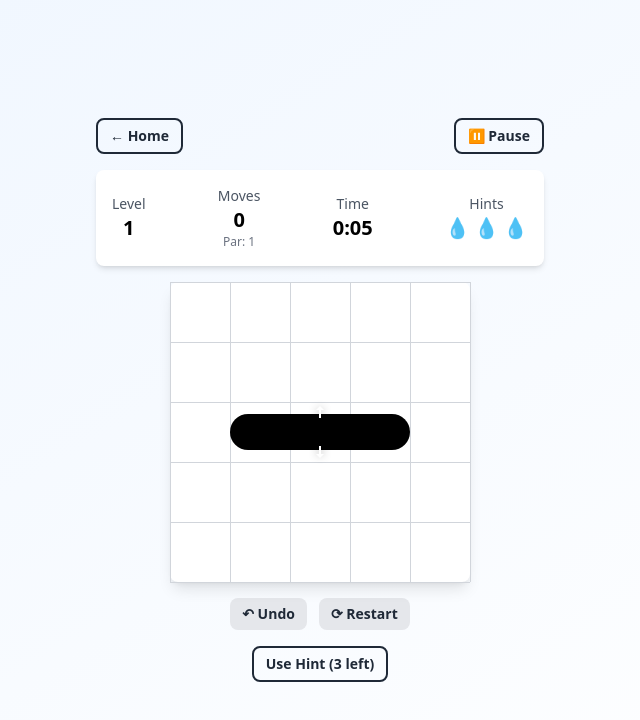
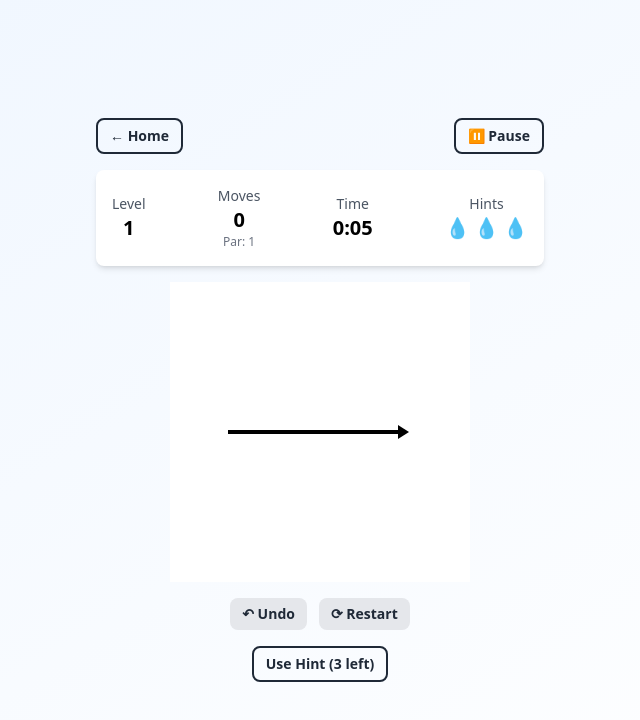
Before and after one commit to jcurtis260/Cross-arrow, a Next.js app: page /game in a window 1280 px wide. Shown: the top 720 px of the page, without its empty margins (320-960 px from the left). Built offline with nearby package versions, Linux system fonts and the light colour scheme.

Commit message:
fix: match directional arrow gameplay and visual design
Co-authored-by: jcurtis260 <jcurtis260@users.noreply.github.com>

```diff
--- a/components/game/Grid.tsx
+++ b/components/game/Grid.tsx
@@ -1,6 +1,6 @@
 'use client';
 
-import React, { useMemo } from 'react';
+import React from 'react';
 import { Line } from './Line';
 import { useGameStore } from '@/store/game-store';
 import { getValidDirectionsForLine } from '@/lib/collision-detector';
@@ -15,50 +15,17 @@ export function Grid({ cellSize = 60 }: GridProps) {
 
   const gridSize = grid ? grid.size * cellSize : 0;
 
-  const gridLines = useMemo(() => {
-    if (!grid) return [];
-
-    const lines = [];
-    for (let i = 0; i <= grid.size; i++) {
-      lines.push(
-        <div
-          key={`h-${i}`}
-          className="absolute bg-gray-300"
-          style={{
-            left: 0,
-            top: i * cellSize,
-            width: gridSize,
-            height: 1,
-          }}
-        />,
-        <div
-          key={`v-${i}`}
-          className="absolute bg-gray-300"
-          style={{
-            left: i * cellSize,
-            top: 0,
-            width: 1,
-            height: gridSize,
-          }}
-        />
-      );
-    }
-    return lines;
-  }, [grid, cellSize, gridSize]);
-
   if (!grid) return null;
 
   return (
     <div className="relative flex items-center justify-center">
       <div
-        className="relative bg-white rounded-lg shadow-lg"
+        className="relative overflow-hidden bg-white"
         style={{
           width: gridSize,
           height: gridSize,
         }}
       >
-        {gridLines}
-
         <AnimatePresence>
           {lines.map((line) => {
             const validDirections = getValidDirectionsForLine(line, grid);
--- a/components/game/Line.tsx
+++ b/components/game/Line.tsx
@@ -3,6 +3,7 @@
 import React, { useState } from 'react';
 import { motion } from 'framer-motion';
 import { Line as LineType, Direction } from '@/types/game';
+import { getLineDirection } from '@/lib/collision-detector';
 
 interface LineProps {
   line: LineType;
@@ -13,136 +14,56 @@ interface LineProps {
 }
 
 export function Line({ line, cellSize, gridSize, validDirections, onClick }: LineProps) {
-  const [isAnimating, setIsAnimating] = useState(false);
-
+  const [isLeaving, setIsLeaving] = useState(false);
+  const direction = getLineDirection(line);
+  const canLeave = validDirections.length > 0;
+  const lengthPx = line.length * cellSize;
   const x = line.startX * cellSize;
   const y = line.startY * cellSize;
-  const width = line.orientation === 'horizontal' ? line.length * cellSize : cellSize;
-  const height = line.orientation === 'vertical' ? line.length * cellSize : cellSize;
+  const isHorizontal = line.orientation === 'horizontal';
+  const canvasWidth = isHorizontal ? lengthPx : cellSize;
+  const canvasHeight = isHorizontal ? cellSize : lengthPx;
+  const boardDistance = gridSize * cellSize + lengthPx + cellSize;
 
-  const lineThickness = cellSize * 0.6;
-  const offset = (cellSize - lineThickness) / 2;
+  const exitOffset = direction === 'left'
+    ? { x: -boardDistance, y: 0 }
+    : direction === 'right'
+      ? { x: boardDistance, y: 0 }
+      : direction === 'up'
+        ? { x: 0, y: -boardDistance }
+        : { x: 0, y: boardDistance };
 
-  const canMove = validDirections.length > 0;
-  const primaryDirection = validDirections[0];
+  const arrow = isHorizontal
+    ? direction === 'right'
+      ? `${canvasWidth - 1},${cellSize / 2} ${canvasWidth - 12},${cellSize / 2 - 7} ${canvasWidth - 12},${cellSize / 2 + 7}`
+      : `1,${cellSize / 2} 12,${cellSize / 2 - 7} 12,${cellSize / 2 + 7}`
+    : direction === 'down'
+      ? `${cellSize / 2},${canvasHeight - 1} ${cellSize / 2 - 7},${canvasHeight - 12} ${cellSize / 2 + 7},${canvasHeight - 12}`
+      : `${cellSize / 2},1 ${cellSize / 2 - 7},12 ${cellSize / 2 + 7},12`;
 
-  // Calculate exit animation
-  let exitX = line.orientation === 'horizontal' ? x : x + offset;
-  let exitY = line.orientation === 'vertical' ? y : y + offset;
-
-  if (isAnimating && primaryDirection) {
-    const distance = gridSize * cellSize + cellSize * 2;
-    switch (primaryDirection) {
-      case 'up':
-        exitY = -distance;
-        break;
-      case 'down':
-        exitY = distance;
-        break;
-      case 'left':
-        exitX = -distance;
-        break;
-      case 'right':
-        exitX = distance;
-        break;
-    }
-  }
-
-  const handleClick = () => {
-    if (canMove && !isAnimating) {
-      setIsAnimating(true);
-      setTimeout(() => {
-        onClick();
-      }, 400);
-    }
-  };
+  const lineStart = isHorizontal
+    ? { x1: direction === 'right' ? 0 : 10, y1: cellSize / 2, x2: direction === 'right' ? canvasWidth - 9 : canvasWidth, y2: cellSize / 2 }
+    : { x1: cellSize / 2, y1: direction === 'down' ? 0 : 10, x2: cellSize / 2, y2: direction === 'down' ? canvasHeight - 9 : canvasHeight };
 
   return (
-    <motion.div
-      initial={{ opacity: 0, scale: 0.8 }}
-      animate={{
-        opacity: isAnimating ? 0 : 1,
-        scale: 1,
-        left: exitX,
-        top: exitY,
+    <motion.button
+      type="button"
+      aria-label={`Arrow pointing ${direction}`}
+      disabled={!canLeave || isLeaving}
+      initial={{ opacity: 0 }}
+      animate={isLeaving ? { ...exitOffset, opacity: 0 } : { x: 0, y: 0, opacity: canLeave ? 1 : 0.35 }}
+      transition={isLeaving ? { duration: 0.48, ease: 'easeIn' } : { duration: 0.15 }}
+      onClick={() => canLeave && setIsLeaving(true)}
+      onAnimationComplete={() => {
+        if (isLeaving) onClick();
       }}
-      exit={{ opacity: 0, scale: 0.8 }}
-      transition={{
-        type: isAnimating ? 'tween' : 'spring',
-        duration: isAnimating ? 0.4 : 0.3,
-        ease: isAnimating ? 'easeInOut' : 'easeOut',
-      }}
-      onClick={handleClick}
-      className={`absolute bg-black rounded-full ${canMove ? 'cursor-pointer active:scale-95' : 'cursor-not-allowed opacity-50'}`}
-      style={{
-        left: line.orientation === 'horizontal' ? x : x + offset,
-        top: line.orientation === 'vertical' ? y : y + offset,
-        width: line.orientation === 'horizontal' ? width : lineThickness,
-        height: line.orientation === 'vertical' ? height : lineThickness,
-      }}
+      className={`absolute z-10 touch-manipulation bg-transparent p-0 ${canLeave ? 'cursor-pointer' : 'cursor-not-allowed'}`}
+      style={{ left: x, top: y, width: canvasWidth, height: canvasHeight }}
     >
-      {/* Draw clear arrows at the ends */}
-      {canMove && validDirections.map((direction) => {
-        let arrowStyle: React.CSSProperties = {};
-        let arrowPath = '';
-
-        if (line.orientation === 'horizontal') {
-          // Horizontal line - arrows on top or bottom
-          if (direction === 'up') {
-            arrowStyle = {
-              position: 'absolute',
-              left: '50%',
-              top: '-12px',
-              transform: 'translateX(-50%)',
-            };
-            arrowPath = 'M12 4L8 8h3v8h2V8h3z';
-          } else if (direction === 'down') {
-            arrowStyle = {
-              position: 'absolute',
-              left: '50%',
-              bottom: '-12px',
-              transform: 'translateX(-50%) rotate(180deg)',
-            };
-            arrowPath = 'M12 4L8 8h3v8h2V8h3z';
-          }
-        } else {
-          // Vertical line - arrows on left or right
-          if (direction === 'left') {
-            arrowStyle = {
-              position: 'absolute',
-              top: '50%',
-              left: '-12px',
-              transform: 'translateY(-50%) rotate(-90deg)',
-            };
-            arrowPath = 'M12 4L8 8h3v8h2V8h3z';
-          } else if (direction === 'right') {
-            arrowStyle = {
-              position: 'absolute',
-              top: '50%',
-              right: '-12px',
-              transform: 'translateY(-50%) rotate(90deg)',
-            };
-            arrowPath = 'M12 4L8 8h3v8h2V8h3z';
-          }
-        }
-
-        return (
-          <svg
-            key={direction}
-            width="24"
-            height="24"
-            viewBox="0 0 24 24"
-            fill="white"
-            style={{
-              ...arrowStyle,
-              filter: 'drop-shadow(0 2px 4px rgba(0,0,0,0.4))',
-              pointerEvents: 'none',
-            }}
-          >
-            <path d={arrowPath} />
-          </svg>
-        );
-      })}
-    </motion.div>
+      <svg width={canvasWidth} height={canvasHeight} className="overflow-visible" aria-hidden="true">
+        <line {...lineStart} stroke="black" strokeWidth="4" strokeLinecap="square" />
+        <polygon points={arrow} fill="black" />
+      </svg>
+    </motion.button>
   );
 }
--- a/lib/collision-detector.ts
+++ b/lib/collision-detector.ts
@@ -26,80 +26,58 @@ export function getLineCells(line: Line): Cell[] {
   return cells;
 }
 
-export function canLineSlide(line: Line, direction: Direction, grid: Grid): boolean {
-  const lineCells = getLineCells(line);
+export function getLineDirection(line: Line): Direction {
+  if (line.direction) return line.direction;
 
-  for (const cell of lineCells) {
-    const pathCells = getRayCast(cell, direction, grid.size);
-
-    for (const pathCell of pathCells) {
-      const gridCell = grid.cells[pathCell.y]?.[pathCell.x];
-
-      if (!gridCell) continue;
-
-      if (gridCell.occupied && gridCell.lineId !== line.id) {
-        return false;
-      }
-    }
+  // Existing level data predates directional arrows. This gives those levels
+  // deterministic directions while allowing every authored line to override it.
+  if (line.orientation === 'horizontal') {
+    return line.id % 2 === 0 ? 'left' : 'right';
   }
 
-  return canLineMoveInDirection(line, direction);
+  return line.id % 2 === 0 ? 'up' : 'down';
 }
 
-function canLineMoveInDirection(line: Line, direction: Direction): boolean {
-  if (line.orientation === 'horizontal') {
-    return direction === 'up' || direction === 'down';
-  } else {
-    return direction === 'left' || direction === 'right';
+export function canLineSlide(line: Line, direction: Direction, grid: Grid): boolean {
+  if (direction !== getLineDirection(line)) return false;
+
+  const cells = getLineCells(line);
+  const leadingCell = getLeadingCell(cells, direction);
+
+  for (const pathCell of getForwardPath(leadingCell, direction, grid.size)) {
+    const gridCell = grid.cells[pathCell.y]?.[pathCell.x];
+    if (gridCell?.occupied && gridCell.lineId !== line.id) return false;
   }
+
+  return true;
 }
 
-function getRayCast(start: Cell, direction: Direction, gridSize: number): Cell[] {
+function getLeadingCell(cells: Cell[], direction: Direction): Cell {
+  return cells.reduce((leading, cell) => {
+    if (direction === 'right') return cell.x > leading.x ? cell : leading;
+    if (direction === 'left') return cell.x < leading.x ? cell : leading;
+    if (direction === 'down') return cell.y > leading.y ? cell : leading;
+    return cell.y < leading.y ? cell : leading;
+  });
+}
+
+function getForwardPath(start: Cell, direction: Direction, gridSize: number): Cell[] {
   const cells: Cell[] = [];
-  let x = start.x;
-  let y = start.y;
 
-  switch (direction) {
-    case 'up':
-      for (let i = y - 1; i >= 0; i--) {
-        cells.push({ x, y: i, occupied: false, lineId: null });
-      }
-      break;
-    case 'down':
-      for (let i = y + 1; i < gridSize; i++) {
-        cells.push({ x, y: i, occupied: false, lineId: null });
-      }
-      break;
-    case 'left':
-      for (let i = x - 1; i >= 0; i--) {
-        cells.push({ x: i, y, occupied: false, lineId: null });
-      }
-      break;
-    case 'right':
-      for (let i = x + 1; i < gridSize; i++) {
-        cells.push({ x: i, y, occupied: false, lineId: null });
-      }
-      break;
+  if (direction === 'up') {
+    for (let y = start.y - 1; y >= 0; y--) cells.push({ x: start.x, y, occupied: false, lineId: null });
+  } else if (direction === 'down') {
+    for (let y = start.y + 1; y < gridSize; y++) cells.push({ x: start.x, y, occupied: false, lineId: null });
+  } else if (direction === 'left') {
+    for (let x = start.x - 1; x >= 0; x--) cells.push({ x, y: start.y, occupied: false, lineId: null });
+  } else {
+    for (let x = start.x + 1; x < gridSize; x++) cells.push({ x, y: start.y, occupied: false, lineId: null });
   }
 
   return cells;
 }
 
 export function getValidDirectionsForLine(line: Line, grid: Grid): Direction[] {
-  const validDirections: Direction[] = [];
-  const directions: Direction[] = ['up', 'down', 'left', 'right'];
-
-  for (const direction of directions) {
-    // Check if line can move in this direction (perpendicular to orientation)
-    if (!canLineMoveInDirection(line, direction)) {
-      continue;
-    }
-
-    // Check if path is clear
-    if (canLineSlide(line, direction, grid)) {
-      validDirections.push(direction);
-    }
-  }
-
-  return validDirections;
+  const direction = getLineDirection(line);
+  return canLineSlide(line, direction, grid) ? [direction] : [];
 }
--- a/lib/game-engine.ts
+++ b/lib/game-engine.ts
@@ -60,69 +60,13 @@ export function moveLineInDirection(
     }
   }
 
-  // Check if line will move off the grid
-  const newLine = moveLine(line, direction);
-  const willExit = isLineOffGrid(newLine, grid.size);
-
-  if (willExit) {
-    return {
-      grid,
-      lines: lines.filter(l => l.id !== lineId),
-      lineRemoved: true
-    };
-  }
-
-  const newLineCells = getLineCells(newLine);
-
-  for (const cell of newLineCells) {
-    if (grid.cells[cell.y] && grid.cells[cell.y][cell.x]) {
-      grid.cells[cell.y][cell.x].occupied = true;
-      grid.cells[cell.y][cell.x].lineId = newLine.id;
-    }
-  }
-
-  const updatedLines = lines.map(l => l.id === lineId ? newLine : l);
-
-  return { grid, lines: updatedLines, lineRemoved: false };
-}
-
-function moveLine(line: Line, direction: Direction): Line {
-  let newStartX = line.startX;
-  let newStartY = line.startY;
-
-  switch (direction) {
-    case 'up':
-      newStartY -= 1;
-      break;
-    case 'down':
-      newStartY += 1;
-      break;
-    case 'left':
-      newStartX -= 1;
-      break;
-    case 'right':
-      newStartX += 1;
-      break;
-  }
-
+  // A valid tap sends the complete arrow out of the board in one motion.
+  // The renderer owns the exit animation; the game state removes it afterward.
   return {
-    ...line,
-    startX: newStartX,
-    startY: newStartY
+    grid,
+    lines: lines.filter(l => l.id !== lineId),
+    lineRemoved: true
   };
-}
-
-function isLineOffGrid(line: Line, gridSize: number): boolean {
-  // Check if any part of the line is outside the grid
-  const lineCells = getLineCells(line);
-
-  for (const cell of lineCells) {
-    if (cell.x < 0 || cell.x >= gridSize || cell.y < 0 || cell.y >= gridSize) {
-      return true;
-    }
-  }
-
-  return false;
 }
 
 export function checkWinCondition(lines: Line[]): boolean {
--- a/types/game.ts
+++ b/types/game.ts
@@ -14,6 +14,7 @@ export interface Line {
   startY: number;
   length: number;
   orientation: Orientation;
+  direction?: Direction;
 }
 
 export interface Level {
```
